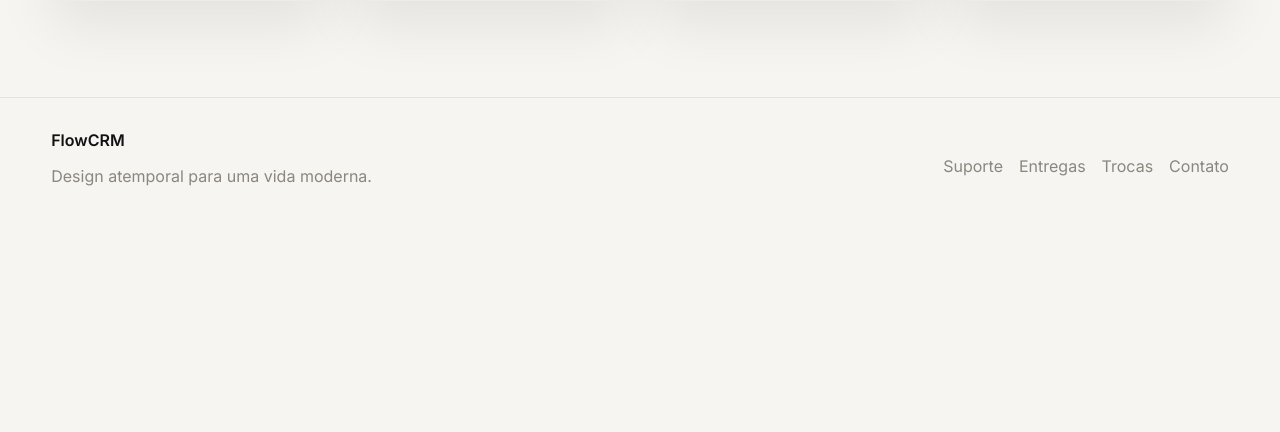
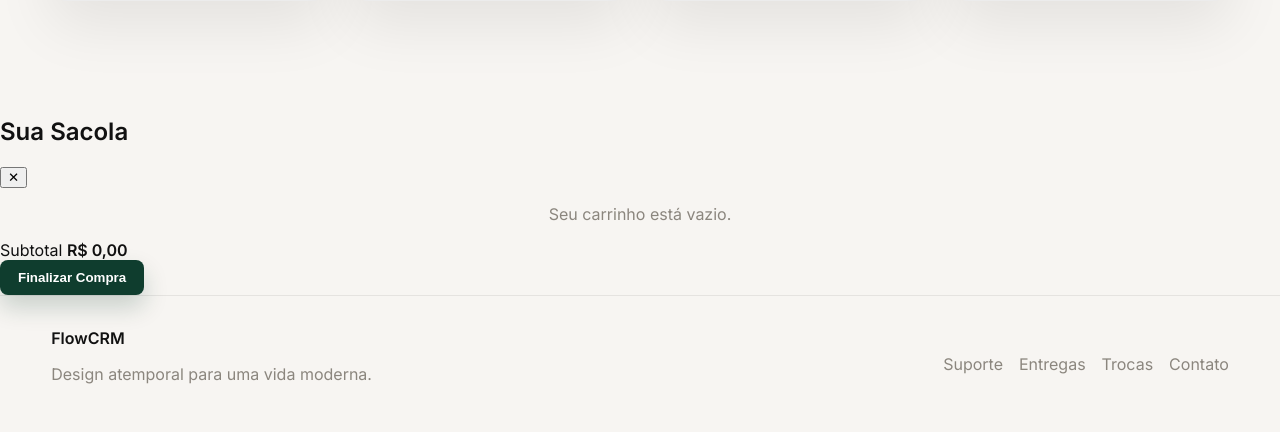
Before and after one commit to gleydson-silv/trilha_backend_nadic, a Django app: page /app/about/ in a window 1280 px wide. Shown: the part 617-1049 px from the top of the page. Before the commit the page ends 803 px from the top, so only its background shows below. Run offline with Django 5.2, Linux system fonts and the light colour scheme; the visitor is signed in with stand-in values (Sample User, id 1).

Commit message:
Adiciona barra lateral de carrinho

```diff
--- a/users/templates/base.html
+++ b/users/templates/base.html
@@ -40,7 +40,9 @@
             {% block header_actions %}
               <a class="btn btn--ghost" href="/app/profile/">Minha conta</a>
               {% if user.role == "customer" %}
-                <a class="btn" href="/app/cart/">Carrinho</a>
+                <button class="btn btn--cart" id="open-cart">
+                  🛒 Carrinho <span id="cart-count">0</span>
+                </button>
               {% endif %}
               <a class="btn btn--ghost" href="/app/logout/">Sair</a>
             {% endblock %}
@@ -51,6 +53,28 @@
       <main>
         {% block content %}{% endblock %}
       </main>
+
+      <!-- Cart Drawer -->
+      <div id="cart-drawer" class="drawer">
+        <div class="drawer__overlay" id="close-cart-overlay"></div>
+        <div class="drawer__content">
+          <div class="drawer__header">
+            <h2>Sua Sacola</h2>
+            <button class="btn--close" id="close-cart">✕</button>
+          </div>
+          <div id="cart-items" class="drawer__body">
+            <!-- Itens serão inseridos via JS -->
+            <p class="muted text-center py-40">Seu carrinho está vazio.</p>
+          </div>
+          <div class="drawer__footer">
+            <div class="drawer__total">
+              <span>Subtotal</span>
+              <strong id="cart-total">R$ 0,00</strong>
+            </div>
+            <button class="btn btn--full" id="checkout-btn">Finalizar Compra</button>
+          </div>
+        </div>
+      </div>
 
       <footer class="footer">
         <div class="container footer__inner">
```
